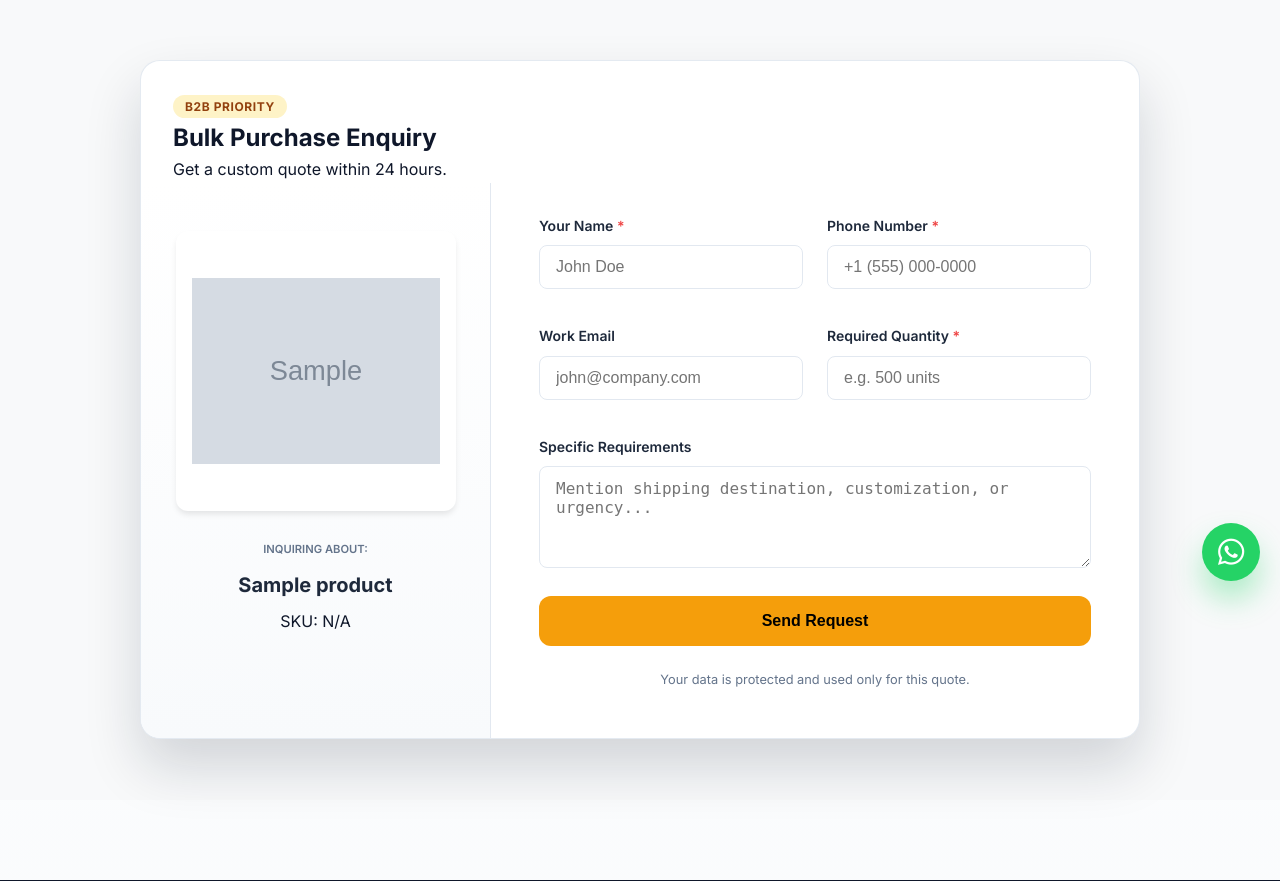
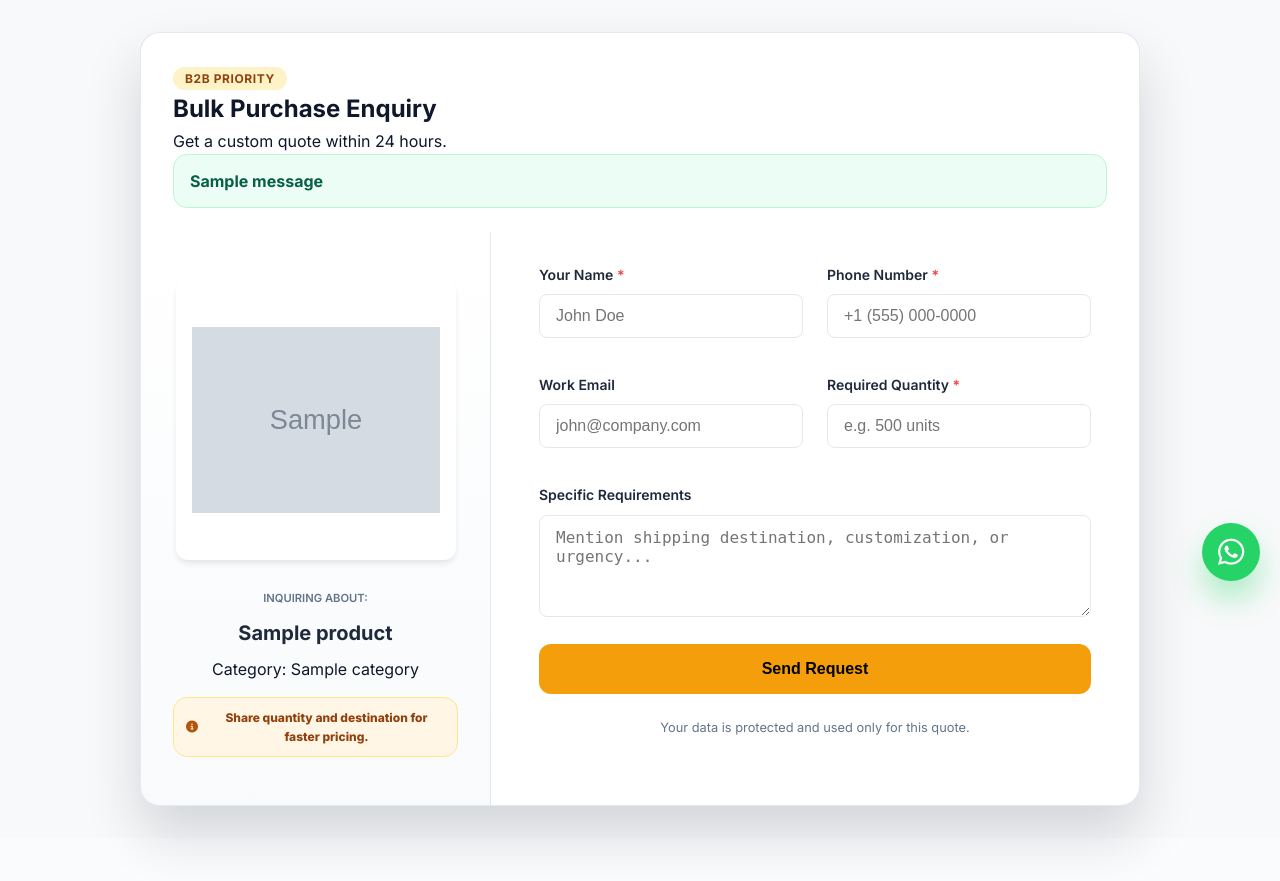
Before and after one commit to Omhursal45/hardware-shop-website, a Django app: page /enquiry/?product=1 in a window 1280 px wide. Shown: the part 199-1080 px from the top of the page. Run offline with Django 5.2, Linux system fonts and the light colour scheme; tables that the repository leaves empty hold one stand-in row (values such as "Sample post"); grey boxes marked "Sample" are stand-in pictures; one stand-in notice (Sample message) is shown.

Commit message:
feat: create enquiry page with product summary section, B2B form, validation, and loading state

```diff
--- a/shop/templates/shop/enquiry.html
+++ b/shop/templates/shop/enquiry.html
@@ -16,13 +16,27 @@
             <p class="subtitle">Get a custom quote within 24 hours.</p>
         </div>
 
+        {% if messages %}
+        <div class="enquiry-messages" role="status" aria-live="polite">
+            {% for message in messages %}
+                <div class="enquiry-message enquiry-{{ message.tags }}">
+                    {{ message }}
+                </div>
+            {% endfor %}
+        </div>
+        {% endif %}
+
         <div class="enquiry-grid">
             <div class="product-summary">
                 <img src="{{ product.image.url }}" alt="{{ product.name }}" class="product-thumb">
                 <div class="product-info">
                     <small>Inquiring about:</small>
                     <h3>{{ product.name }}</h3>
-                    <p class="sku">SKU: {{ product.sku|default:"N/A" }}</p>
+                    <p class="sku">Category: {{ product.category.name }}</p>
+                    <div class="enquiry-hint">
+                        <i class="fa-solid fa-circle-info"></i>
+                        Share quantity and destination for faster pricing.
+                    </div>
                 </div>
             </div>
 
```
